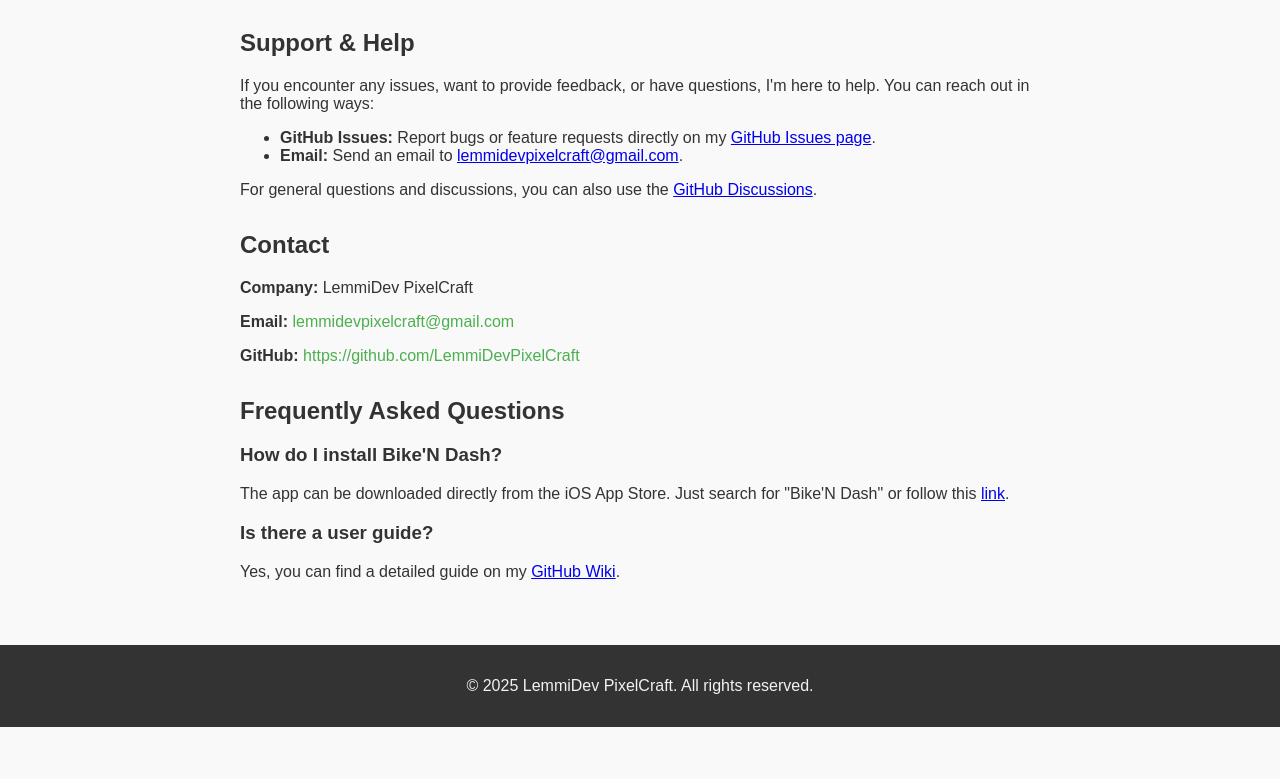
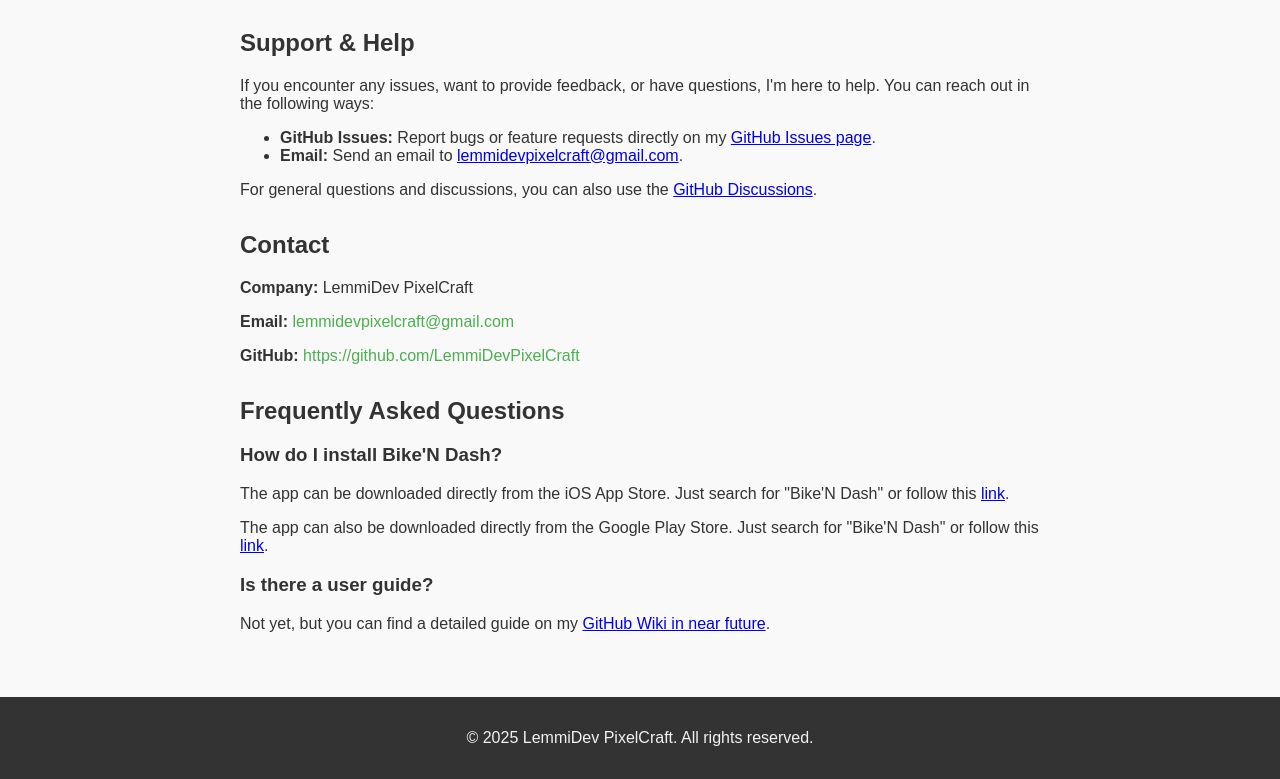
Before and after one commit to lemmidevpixelcraft/BikeNDash, a plain HTML site: page index.html in a window 1280 px wide. Shown: the part 385-1164 px from the top of the page. Before the commit the page ends 1112 px from the top, so only its background shows below. Drawn offline with Linux system fonts and the light colour scheme.

Commit message:
Update index.html

```diff
--- a/index.html
+++ b/index.html
@@ -101,8 +101,9 @@
             <h2>Frequently Asked Questions</h2>
             <h3>How do I install Bike'N Dash?</h3>
             <p>The app can be downloaded directly from the iOS App Store. Just search for "Bike'N Dash" or follow this <a href="https://apps.apple.com/us/app/biken-dash-bike-race-game/id6746757217" target="_blank">link</a>.</p>
+             <p>The app can also be downloaded directly from the Google Play Store. Just search for "Bike'N Dash" or follow this <a href="https://play.google.com/store/apps/details?id=com.LemmiDevPixelCraft.BikenDash" target="_blank">link</a>.</p>
             <h3>Is there a user guide?</h3>
-            <p>Yes, you can find a detailed guide on my <a href="https://github.com/LemmiDevPixelCraft/BikeNDash/wiki" target="_blank">GitHub Wiki</a>.</p>
+            <p>Not yet, but you can find a detailed guide on my <a href="https://github.com/LemmiDevPixelCraft/BikeNDash/wiki" target="_blank">GitHub Wiki in near future</a>.</p>
         </section>
     </main>
 
```
